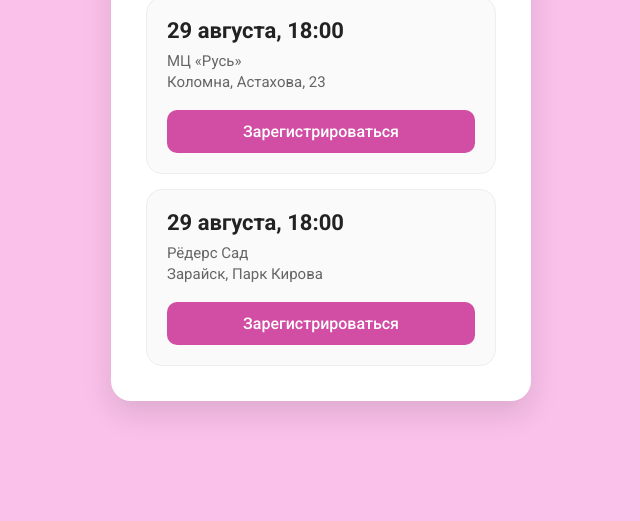
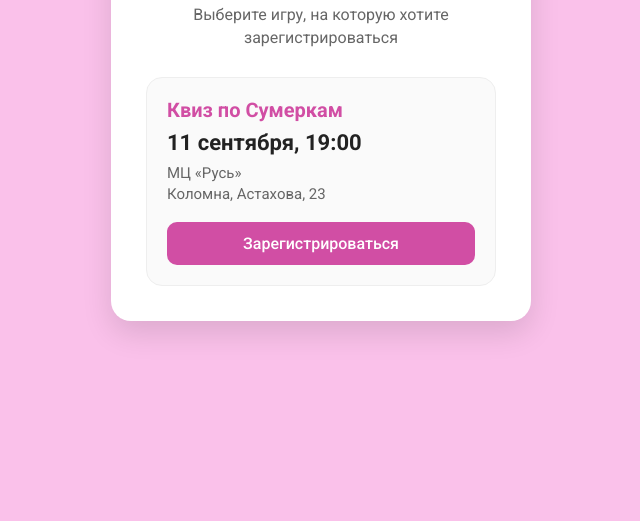
Before and after one commit to KirshaDanilov/quiz-registration, a plain HTML site: page index.html in a window 1280 px wide. Shown: the part 279-800 px from the top of the page, without its empty margins (319-959 px from the left). Drawn offline with Linux system fonts and the light colour scheme.

Commit message:
Обновил регистрацию на квиз

```diff
--- a/index.html
+++ b/index.html
@@ -69,6 +69,13 @@ body{
     padding:20px;
     cursor:pointer;
     transition:.2s;
+}
+
+.quiz-title{
+    font-size:20px;
+    font-weight:700;
+    color:#d14ea4;
+    margin-bottom:8px;
 }
 
 .quiz-card:hover{
@@ -464,16 +471,10 @@ const quizzes = [
 
     {
         id: "quiz-1",
-        date: "29 августа, 18:00",
+        title: "Квиз по Сумеркам",
+        date: "11 сентября, 19:00",
         place: "МЦ «Русь»",
         address: "Коломна, Астахова, 23"
-    },
-
-    {
-        id: "quiz-2",
-        date: "29 августа, 18:00",
-        place: "Рёдерс Сад",
-        address: "Зарайск, Парк Кирова"
     }
 
 ];
@@ -516,6 +517,10 @@ quizzes.forEach(function(quiz){
 
 
 card.innerHTML = `
+
+    <div class="quiz-title">
+        ${quiz.title}
+    </div>
 
     <div class="quiz-date">
         ${quiz.date}
@@ -568,6 +573,7 @@ function openRegistration(quiz){
 
 
 selectedQuiz.value =
+    quiz.title + " | " +
     quiz.date + " | " +
     quiz.place + " (" +
     quiz.address +
```
Lines whose indentation alone changed are shown as unchanged.
